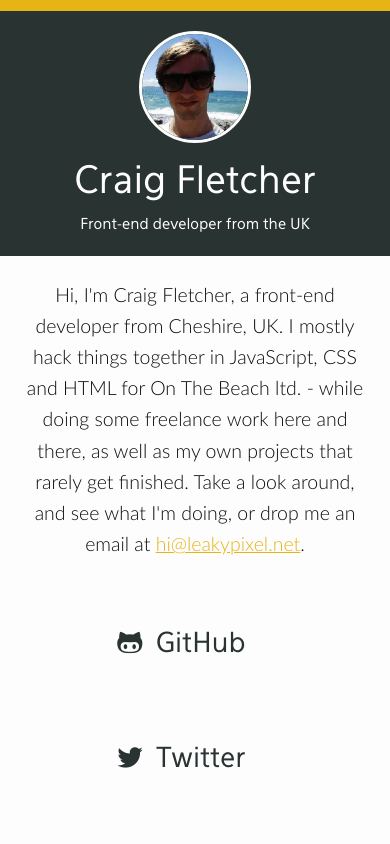
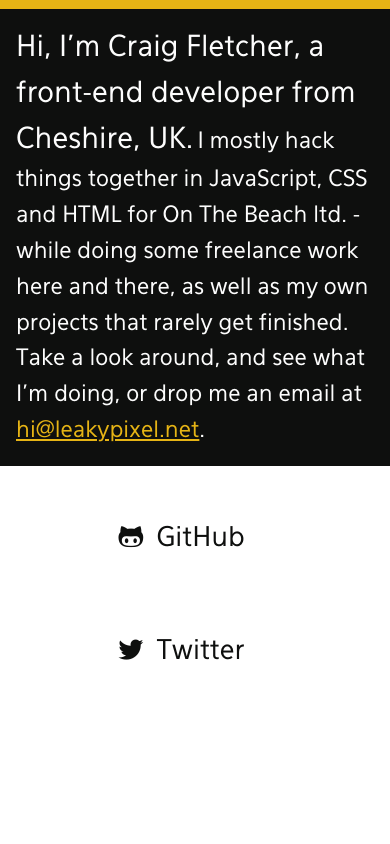
Before and after one commit to leakypixel/leakypixel, a PHP site: page / in a window 390 px wide. Run offline with PHP 8.4, Linux system fonts and the light colour scheme; style sheets or scripts are compiled from the project's sources.

Commit message:
A few small changes - increase contrast.

```diff
--- a/assets/sass/_settings.scss
+++ b/assets/sass/_settings.scss
@@ -24,5 +24,5 @@ $rootFontSize: 1vw;
 /* Colours */
 $white: #fdfdfd;
 $black: #0c0c0c;
-$blockColour: #293332;
+$blockColour: #0E0F0E;
 $accentColour: #E6B415;
--- a/assets/sass/components/home.scss
+++ b/assets/sass/components/home.scss
@@ -1,22 +1,17 @@
 header {
-  font-size: 1.2vw;
   font-family: $headingTypeface;
-  font-weight: 700;
-  text-align: center;
-  height: 14.5em;
-  padding: 1.4em 2em 2em 2em;
+  text-align: left;
+  padding: 4.4em 5em 5em 5em;
   overflow: hidden;
   background: $blockColour;
   color: $white;
   border-top: 0.6em solid $accentColour;
 
-  h1 {
+  h1,
+  h2 {
     margin-top: 0;
-  }
-
-  h2 {
-    font-size: 0.8em;
-    margin-top: 0;
+    font-weight: 300;
+    display: inline;
   }
 }
 
@@ -24,33 +19,8 @@ body {
   padding-bottom: 0.6em;
 }
 
-.my-ugly-mug {
-  max-width: 6em;
-  max-height: 6em;
-  border-radius: 50%;
-  border: 0.2em solid $white;
-}
-
-.about-me {
-  font-size: 1.4em;
-  margin-top: 1em;
-  padding: 1.2em 4em;
-  text-align: center;
-}
-
 @media only screen and (max-width:800px){
   header {
-    font-size: 4.8vw;
-    padding: 5vw 2vw;
-  }
-
-  header {
-    height: auto;
-  }
-
-  .about-me {
-    font-size: 1em;
-    padding: 0 0 0.6em 0;
-    margin-top: 0;
+    padding: 1em;
   }
 }
--- a/assets/sass/components/main.scss
+++ b/assets/sass/components/main.scss
@@ -7,13 +7,11 @@ body, html {
   margin: 0;
   padding: 0;
   height: 100%;
-  background-color: $white;
   color: $black;
+  font-size: 1em;
   box-sizing: border-box;
   -moz-box-sizing: border-box;
   font-family: $bodyTypeface;
-  font-size: $oldBrowserRootSize;
-  font-size: $rootFontSize;
 }
 
 body {
@@ -29,10 +27,6 @@ header {
   padding: 1.6em;
 }
 
-p, ul, li {
-  font-size: 1em;
-}
-
 ul {
   padding-left: 3em;
 }
@@ -42,7 +36,7 @@ a {
 }
 
 h1 {
-  font-size: 2em;
+  font-size: 1.8em;
 }
 
 h2 {
@@ -98,22 +92,13 @@ hr.pagebreak {
 
 
 @media only screen and (max-width:800px) {
-  body {
-    font-size: $oldBrowserRootSize * 3.5;
-    font-size: $rootFontSize * 3.5;
-  }
-
   section {
     padding: 1em 2em;
+    font-size: 1.2em;
   }
 }
 
 @media only screen and (max-width:460px) {
-  body {
-    font-size: $oldBrowserRootSize * 5;
-    font-size: $rootFontSize * 5;
-  }
-
   header {
     margin-bottom: 1.2em;
   }
--- a/index.htm
+++ b/index.htm
@@ -9,14 +9,12 @@
   </head>
   <body>
     <header>
-      <img class="my-ugly-mug" src="assets/images/me.png" alt="my ugly mug" title="Yup, that's my face."/>
-      <h1>Craig Fletcher</h1>
-      <h2>Front-end developer from the UK<h2>
+      <h1>Hi, I'm Craig Fletcher, a front-end developer from Cheshire, UK.</h1>
+      <h2>
+        I mostly hack things together in JavaScript, CSS and HTML for On The Beach ltd. - while doing some freelance work here and there, as well as my own projects that rarely get finished. Take a look around, and see what I'm doing, or drop me an email at <a href="mailto:hi@leakypixel.net">hi@leakypixel.net</a>.
+      </h2>
     </header>
     <section>
-      <p class="col6 about-me">
-        Hi, I'm Craig Fletcher, a front-end developer from Cheshire, UK. I mostly hack things together in JavaScript, CSS and HTML for On The Beach ltd. - while doing some freelance work here and there, as well as my own projects that rarely get finished. Take a look around, and see what I'm doing, or drop me an email at <a href="mailto:hi@leakypixel.net">hi@leakypixel.net</a>.
-      </p>
       <div class="col3 github-feed">
         <h2><a href="https://github.com/leakypixel" class="icon github" title="GitHub">GitHub</a></h2>
       </div>
```
Also changed, not shown: 1 other file.
